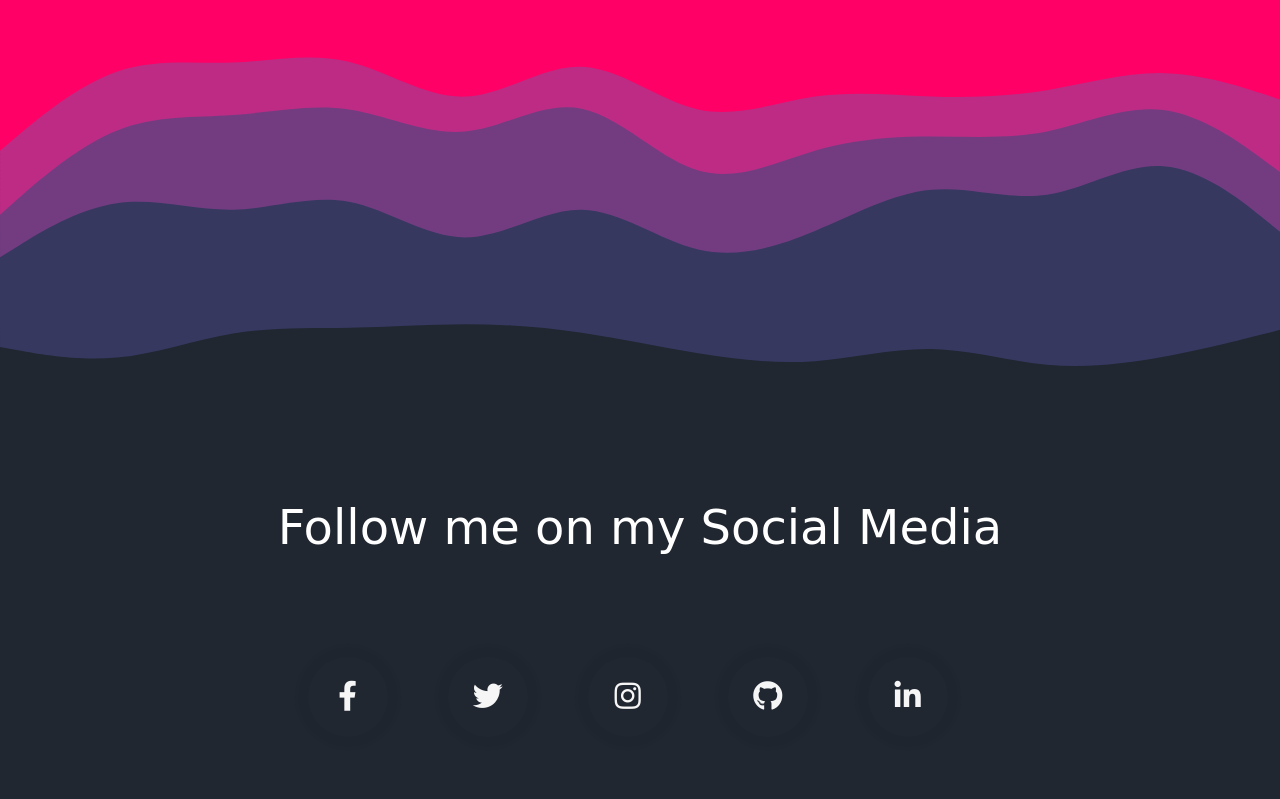
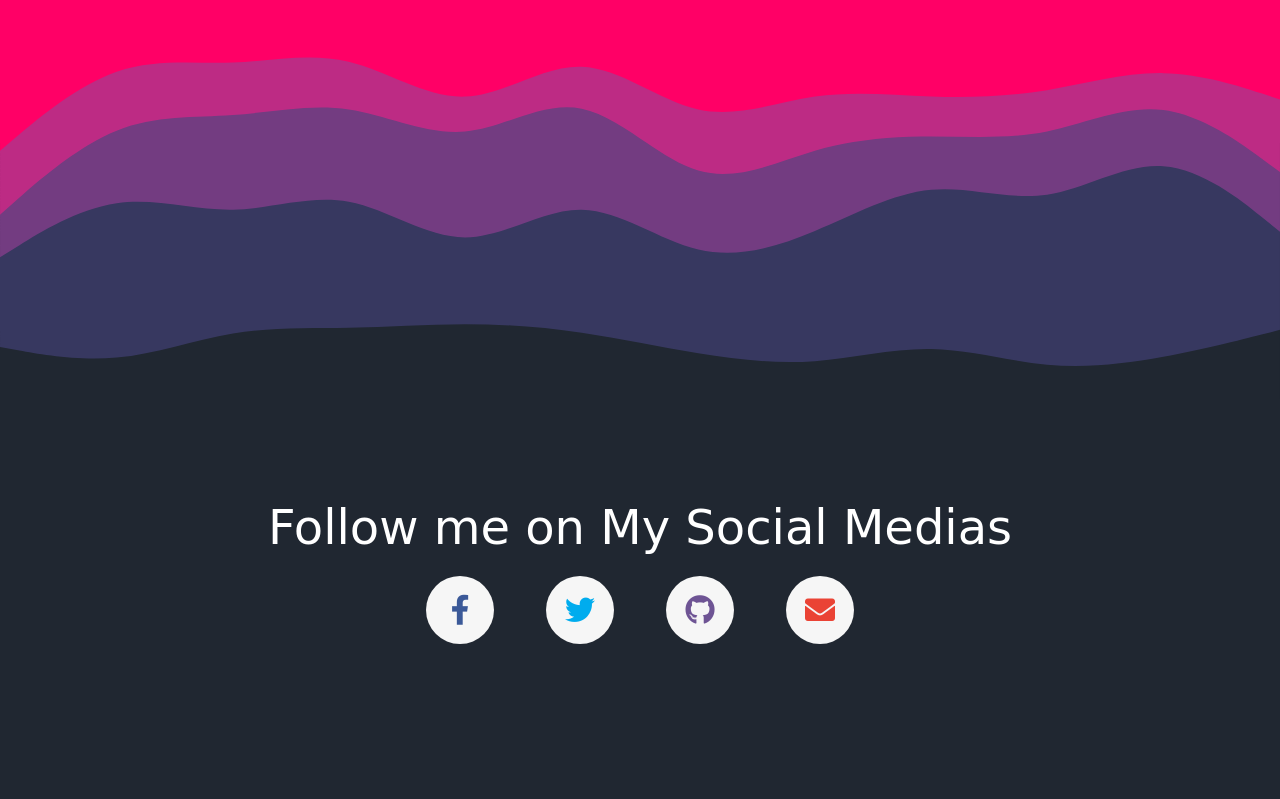
Before and after one commit to AlejoTorres2001/Book_fetching_App, a Node server app: page / in a window 1280 px wide. Shown: the part 2144-2943 px from the top of the page. Run offline with Node 20, Linux system fonts and the light colour scheme; some libraries are stand-ins or nearby versions.

Commit message:
Added Responsive SM logo

```diff
--- a/src/public/styles/Styles.css
+++ b/src/public/styles/Styles.css
@@ -189,7 +189,7 @@ a{
   text-decoration: none;
   color: #f6f6f6;
 }
-a:hover { color:#dd3f31; }
+
 
 * {
   margin: 0;
@@ -200,27 +200,6 @@ a:hover { color:#dd3f31; }
   text-align: center;
   font-family: 'Allison', cursive;
   font-size: 3em;
-}
-.socialicons {
-  display: flex;
-  margin-top: 100px;
-}
-.socialicons .icon{
-  width: 80px;
-  height: 80px;
-  box-shadow: 0 0 5px 10px rgba(0,0,0,0.05);
-  margin: 0 30px;
-  text-align: center;
-  line-height: 80px;
-  font-size: 30px;
-  text-decoration: none;
-  color: #f6f6f6;
-  border-radius: 50%;
-  position: relative;
-  overflow: hidden;
-}
-.socialicons .icon:hover {
-  color: #dd3f31;
 }
 .noefect:hover {
     color: #f6f6f6;
@@ -295,3 +274,92 @@ a:hover { color:#dd3f31; }
 		font-weight: normal;
 	}
 }
+
+/*Social Icons*/
+.social-icons{
+  display: flex;
+  flex-wrap: wrap;
+  justify-content: center;
+
+}
+.social-icon{
+  margin: 10px 25px 0;
+  position: relative;
+  display: flex;
+  justify-content: center;
+  align-items: center;
+  outline: none;
+  width: 70px;
+  height: 70px;
+  text-decoration: none;
+
+}
+.icon__inner{
+  display: flex;
+  align-items: center;
+  justify-content: center;
+  flex-direction: row;
+  width: 68px;
+  height: 68px;
+  border-radius: 50%;
+  background: #f6f6f6;
+  text-align: center;
+}
+.social-icon i{
+  position: relative;
+  transition: 0.3s;
+  font-size: 30px;
+  z-index: 1;
+
+}
+.social-icon::after{
+  content: "";
+  position: absolute;
+  top: 0;
+  left: 50%;
+  display: block;
+  width: 0;
+  height: 0;
+  border-radius: 50%;
+  transition: 0.3s;
+
+}
+.social-icon:hover::after,.social-icon:focus::after{
+  width: 100%;
+  height: 100%;
+  margin-left: -50%;
+
+}
+.social-icon:hover,.social-icon:focus{
+  color: #f6f6f6;
+}
+.facebook{
+  color: #3b5998;
+}
+.facebook::after{
+  background: #3b5998;
+}
+
+
+
+.twitter::after{
+  background: #00acee;
+}
+.twitter{
+  color: #00acee;
+}
+
+
+.github{
+  color: #6e5494;
+}
+.github::after{
+  background: #6e5494;
+
+}
+.gmail{
+  color: #EA4335;
+}
+.gmail::after{
+  background: #EA4335;
+}
--- a/src/views/partials/socials.hbs
+++ b/src/views/partials/socials.hbs
@@ -1,10 +1,31 @@
- <div class="wrapper">
-        <h2 class="title">Follow me on my Social Media</h2>
-        <div class="socialicons">
-            <a href="#" title="Facebook" class="icon"><i class="fab fa-facebook-f"></i></a>
-            <a href="#" title="Twitter" class="icon"><i class="fab fa-twitter"></i></a>
-            <a href="#" title="Instagram" class="icon"><i class="fab fa-instagram"></i></a>
-            <a href="https://github.com/AlejoTorres2001" title="GitHub" class="icon"><i class="fab fa-github"></i></a>
-            <a href="#" title="LinkedIn" class="icon"><i class="fab fa-linkedin-in"></i></a>
-        </div>
-    </div>
+     <h2 class="title">Follow me on My Social Medias</h2>
+ <div class="social-icons">
+     <a href="" class="social-icon facebook">
+         <span class="icon__inner">
+             <i class="fab fa-facebook-f">
+
+             </i>
+         </span>
+     </a>
+     <a href="" class="social-icon twitter">
+         <span class="icon__inner">
+             <i class="fab fa-twitter">
+
+             </i>
+         </span>
+     </a>
+     <a href="" class="social-icon github">
+         <span class="icon__inner">
+             <i class="fab fa-github">
+
+             </i>
+         </span>
+     </a>
+     <a href="" class="social-icon gmail">
+         <span class="icon__inner">
+             <i class="fas fa-envelope">
+
+             </i>
+         </span>
+     </a>
+ </div>
```
